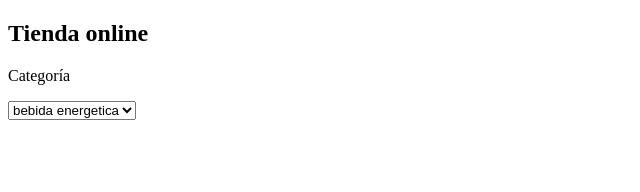
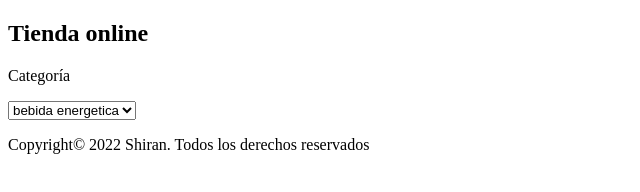
Before and after one commit to shiran-trrzs/online-store, a website: page src/index.html in a window 1280 px wide. Shown: the whole page, without its empty margins (0-640 px from the left). Drawn offline with Linux system fonts and the light colour scheme.

Commit message:
Add: footer with copyright data

```diff
--- a/src/index.html
+++ b/src/index.html
@@ -25,5 +25,13 @@
         </select>
     </section>
 
+    <main>
+
+    </main>
+
+    <footer class="footer">
+        <p> Copyright© 2022 Shiran. Todos los derechos reservados </p>
+    </footer>
+
 </body>
 </html>
```
